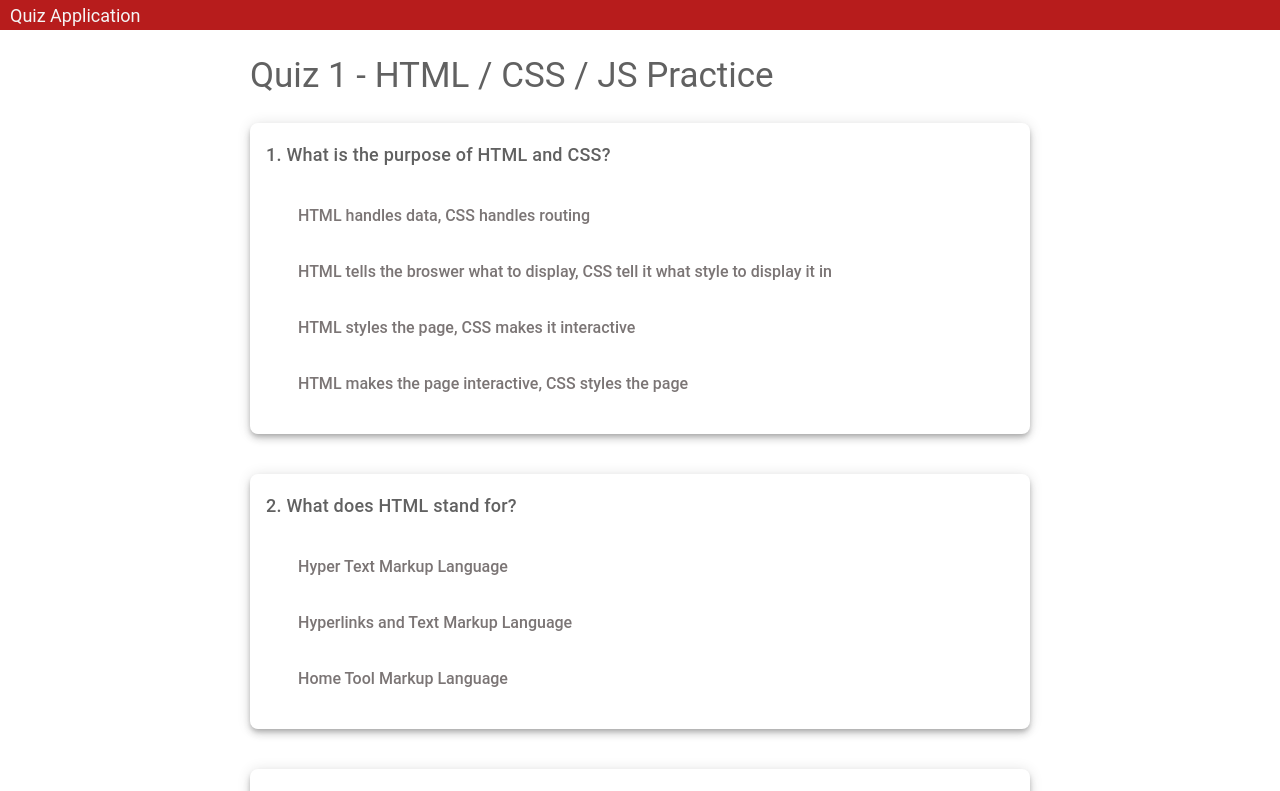
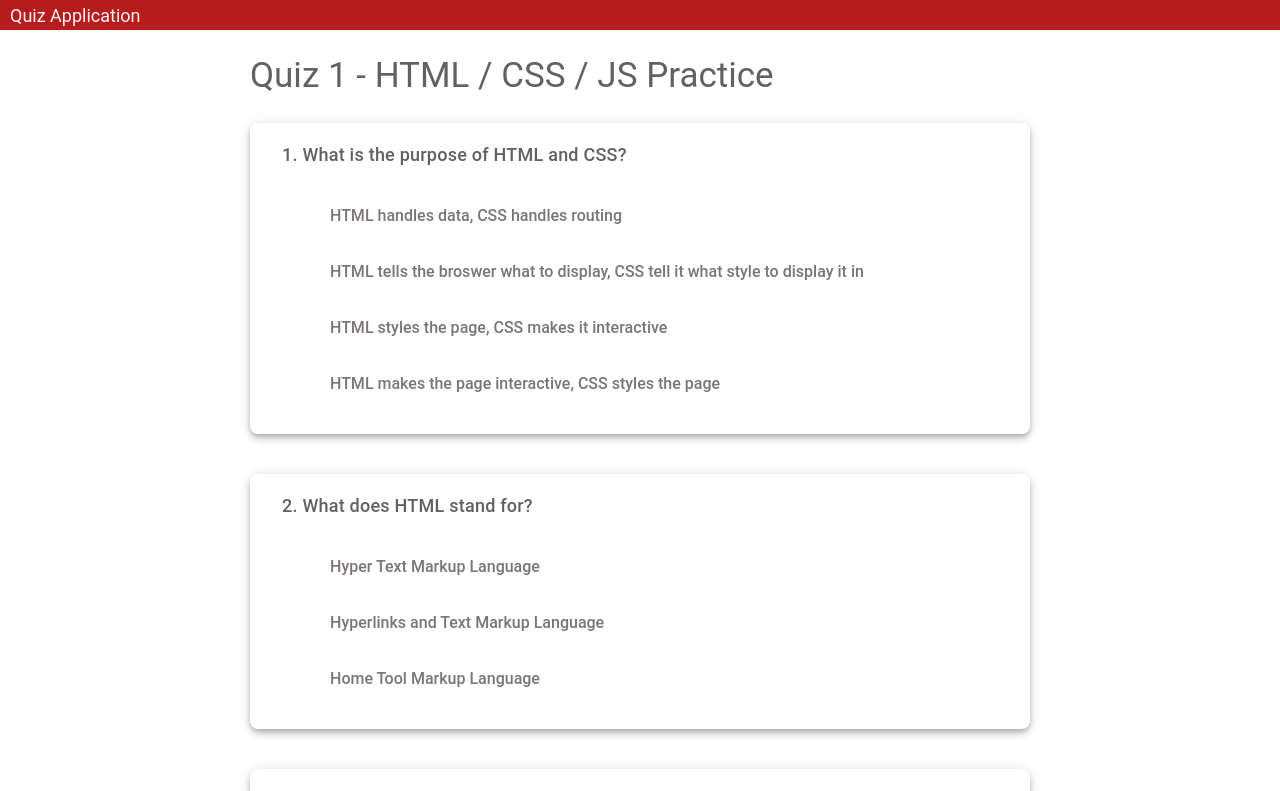
Before and after one commit to ZehuiZhao111/Quiz, a Vue app: page / in a window 1280 px wide. Shown: the top 791 px of the page. Built offline with nearby package versions, Linux system fonts and the light colour scheme; the HTML template or start-up script is replaced by a standard one.

Commit message:
radio style change

```diff
--- a/src/components/Question.vue
+++ b/src/components/Question.vue
@@ -8,11 +8,11 @@
       unAnswered: !isSubmit && answer.length === 0 && submitIsClicked,
     }"
   >
-    <v-card-title class="grey--text text--darken-2 card-title"
+    <v-card-title class="grey--text text--darken-2 card-title ml-4"
       >{{ question.id + 1 }}. {{ question.des }}
     </v-card-title>
     <v-radio-group
-      class="remove-gap"
+      class="remove-gap larger-margin"
       v-model="answer"
       @change="onChange(question.id)"
     >
@@ -28,7 +28,7 @@
               answer !== question.answer &&
               question.answer.includes(option),
           }"
-          class="adjust-content ml-4 mb-4 mr-4 grey--text rounded-lg"
+          class="adjust-content pl-3 ml-4 mb-4 mr-4 grey--text rounded-lg"
           :label="option"
           :value="option"
         ></v-radio>
@@ -135,5 +135,8 @@ export default {
   .grey--text /deep/ label {
     font-size: 16px;
   }
+  .larger-margin {
+    margin-left: 20px;
+  }
 }
 </style>
```
